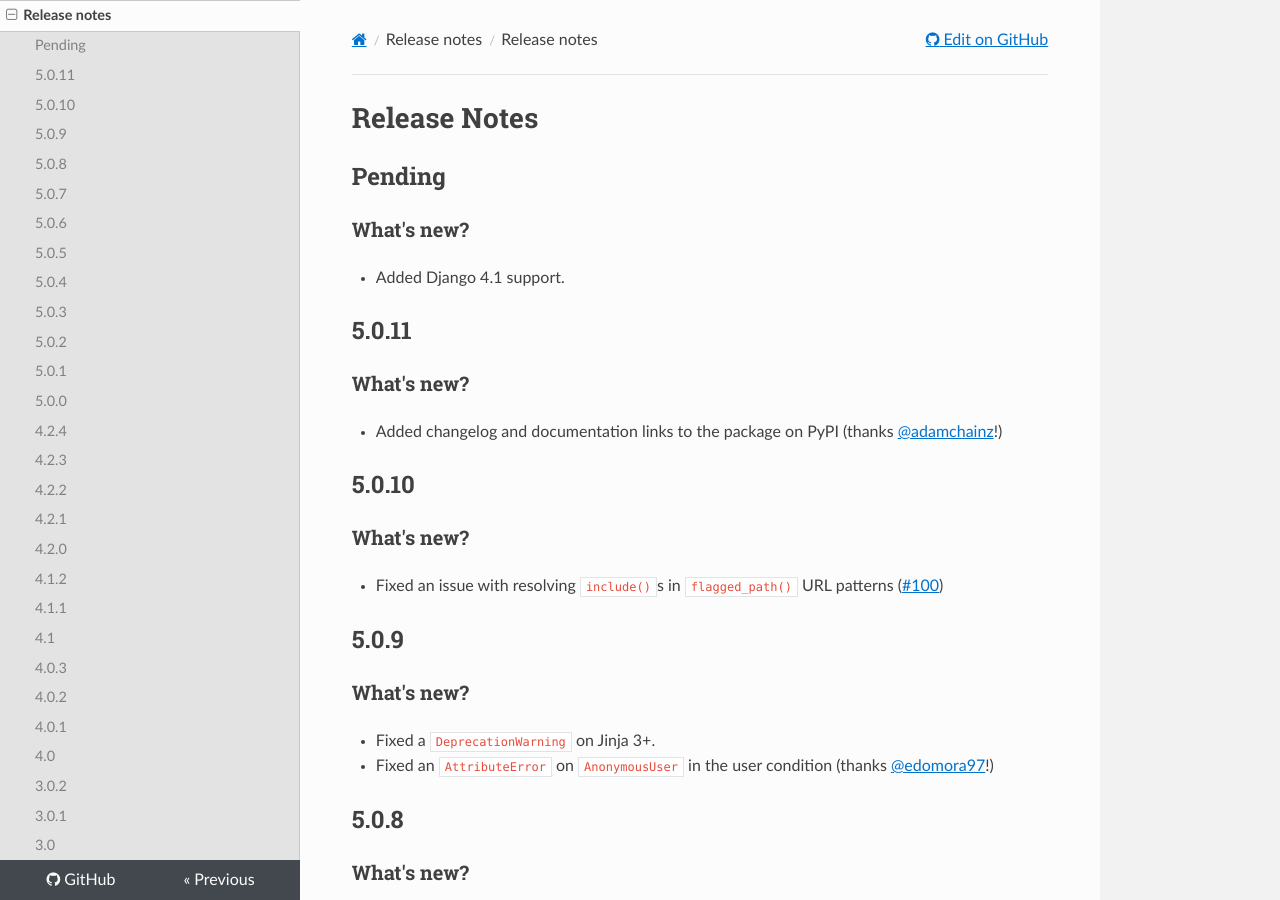
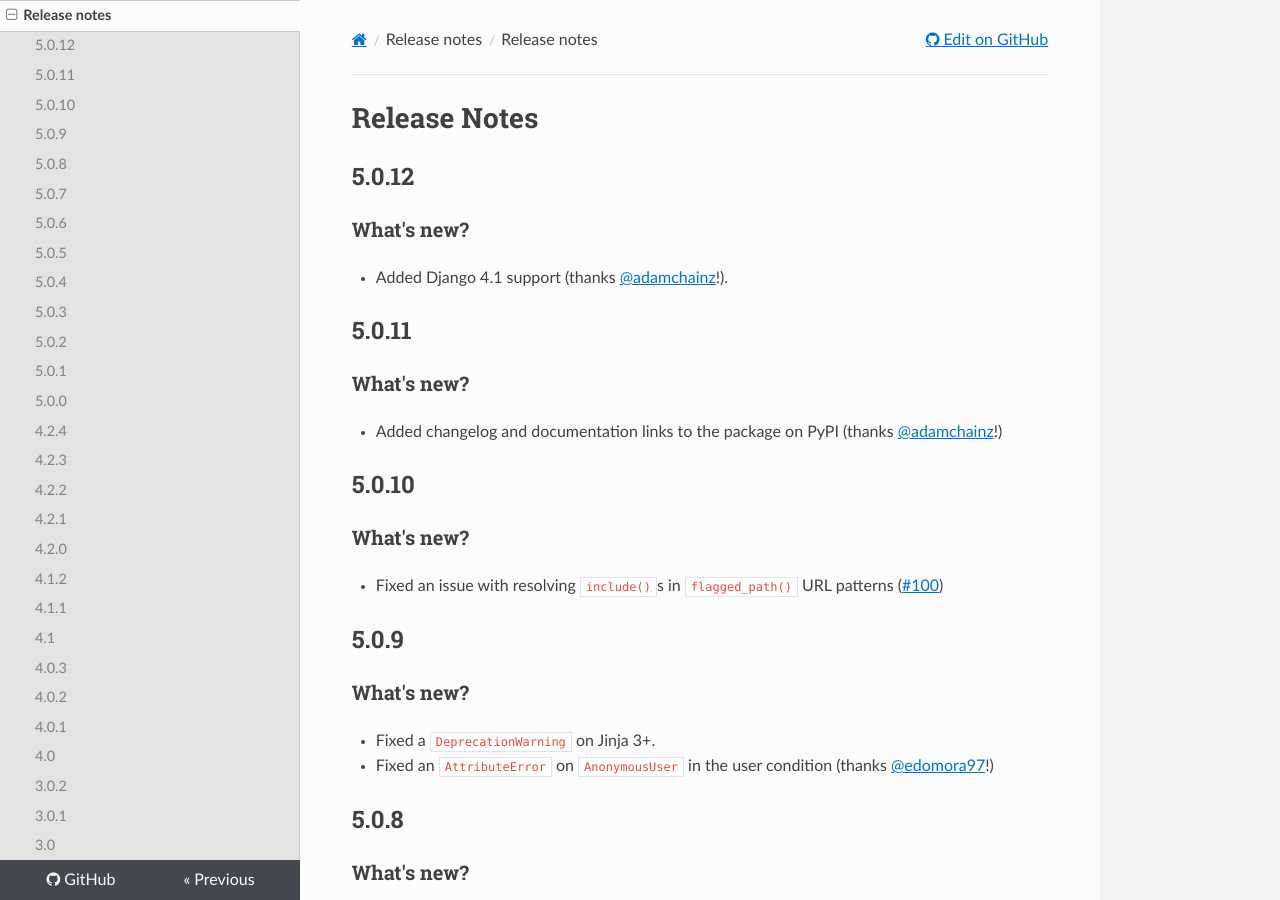
Before and after one commit to cfpb/django-flags, an MkDocs documentation site: the page built from docs/releasenotes.md, in a window 1280 px wide and 900 px high. Built offline with MkDocs 1.6.1, drawn with Linux system fonts in a browser that asks for light colours; nearby versions of some CDN libraries.

Commit message:
Update release notes and version for 5.0.12

```diff
--- a/docs/releasenotes.md
+++ b/docs/releasenotes.md
@@ -1,10 +1,11 @@
 # Release Notes
 
-## Pending
+## 5.0.12
 
 ### What's new?
 
-- Added Django 4.1 support.
+- Added Django 4.1 support (thanks [@adamchainz](https://github.com/adamchainz)!).
+
 
 ## 5.0.11
 
--- a/setup.py
+++ b/setup.py
@@ -28,7 +28,7 @@ setup(
     long_description=open("README.md", "r", encoding="utf-8").read(),
     long_description_content_type="text/markdown",
     license="CC0",
-    version="5.0.11",
+    version="5.0.12",
     include_package_data=True,
     packages=find_packages(),
     python_requires=">=3.6",
```
